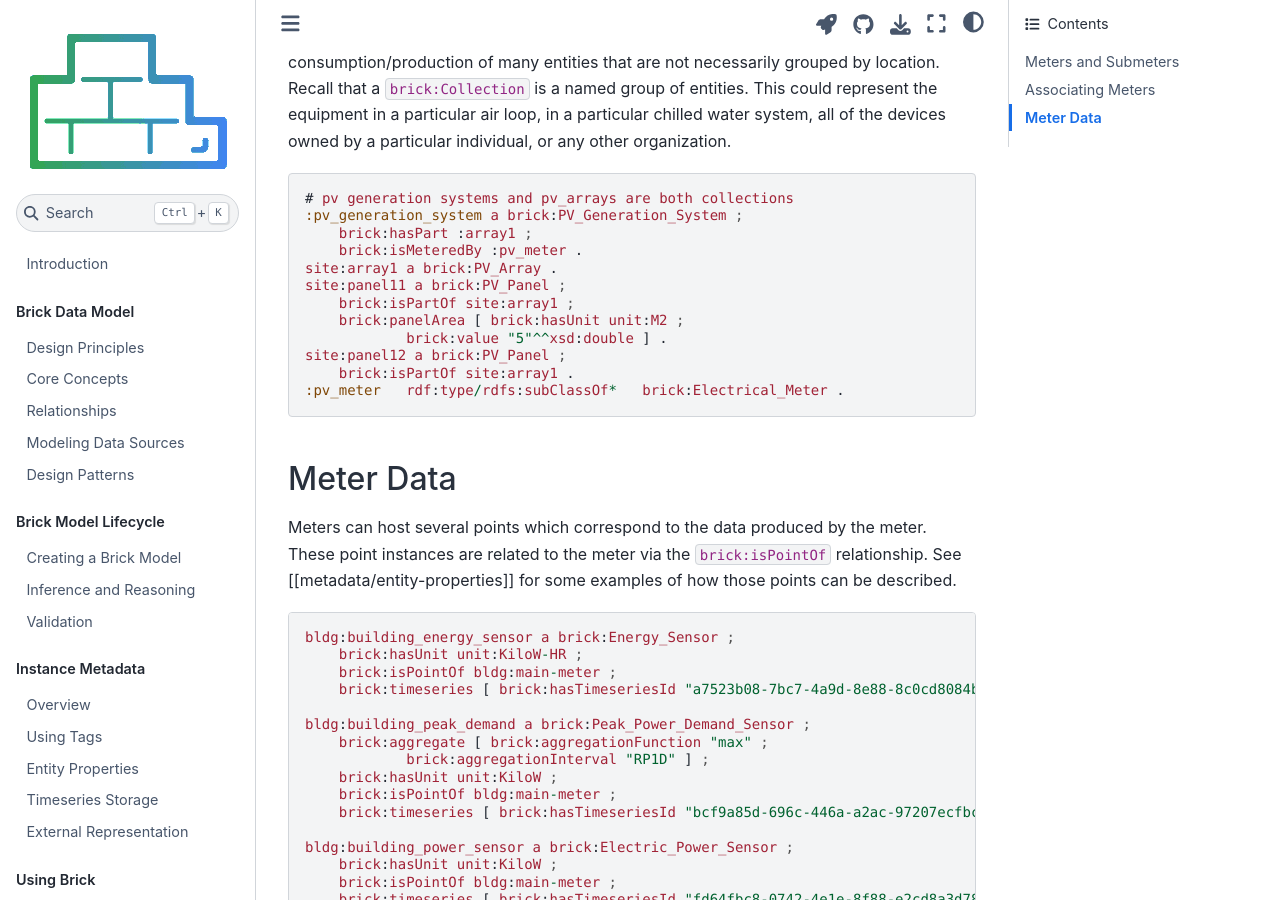
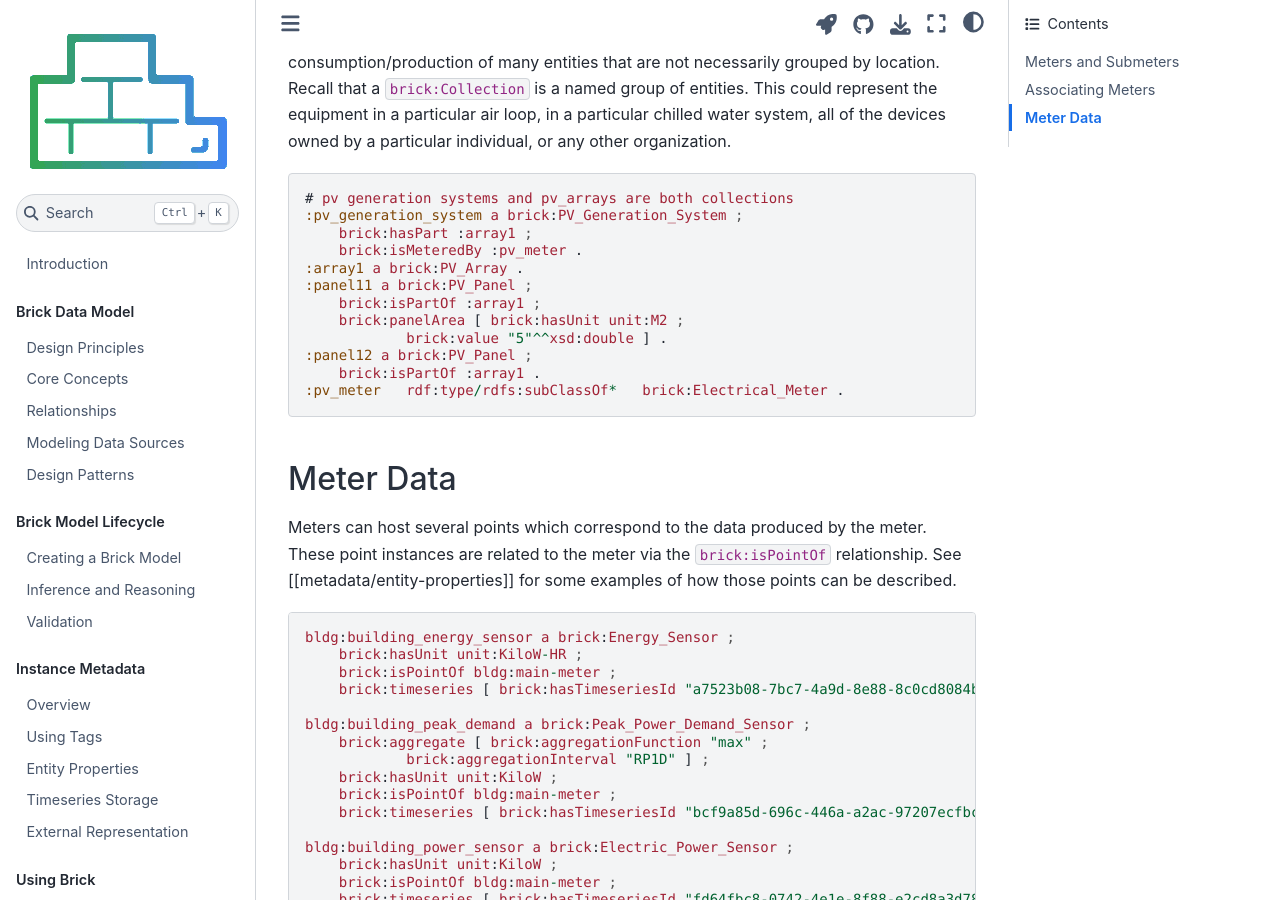
Before and after one commit to BrickSchema/docs, a Jupyter Book: the page built from modeling/meters.md, in a window 1280 px wide and 900 px high, scrolled down 1905 px. Built offline with Jupyter Book 1.0.4 settings and Sphinx 7.4.7 and the Sphinx Book theme 1.1.4, drawn with Linux system fonts in a browser that asks for light colours.

Commit message:
remove site prefix

````diff
--- a/modeling/meters.md
+++ b/modeling/meters.md
@@ -94,13 +94,13 @@ Metering `brick:Collection`s: useful when the Meter is measuring the consumption
 :pv_generation_system a brick:PV_Generation_System ;
     brick:hasPart :array1 ;
     brick:isMeteredBy :pv_meter .
-site:array1 a brick:PV_Array .
-site:panel11 a brick:PV_Panel ;
-    brick:isPartOf site:array1 ;
+:array1 a brick:PV_Array .
+:panel11 a brick:PV_Panel ;
+    brick:isPartOf :array1 ;
     brick:panelArea [ brick:hasUnit unit:M2 ;
             brick:value "5"^^xsd:double ] .
-site:panel12 a brick:PV_Panel ;
-    brick:isPartOf site:array1 .
+:panel12 a brick:PV_Panel ;
+    brick:isPartOf :array1 .
 :pv_meter   rdf:type/rdfs:subClassOf*   brick:Electrical_Meter .
 ```
 
````
